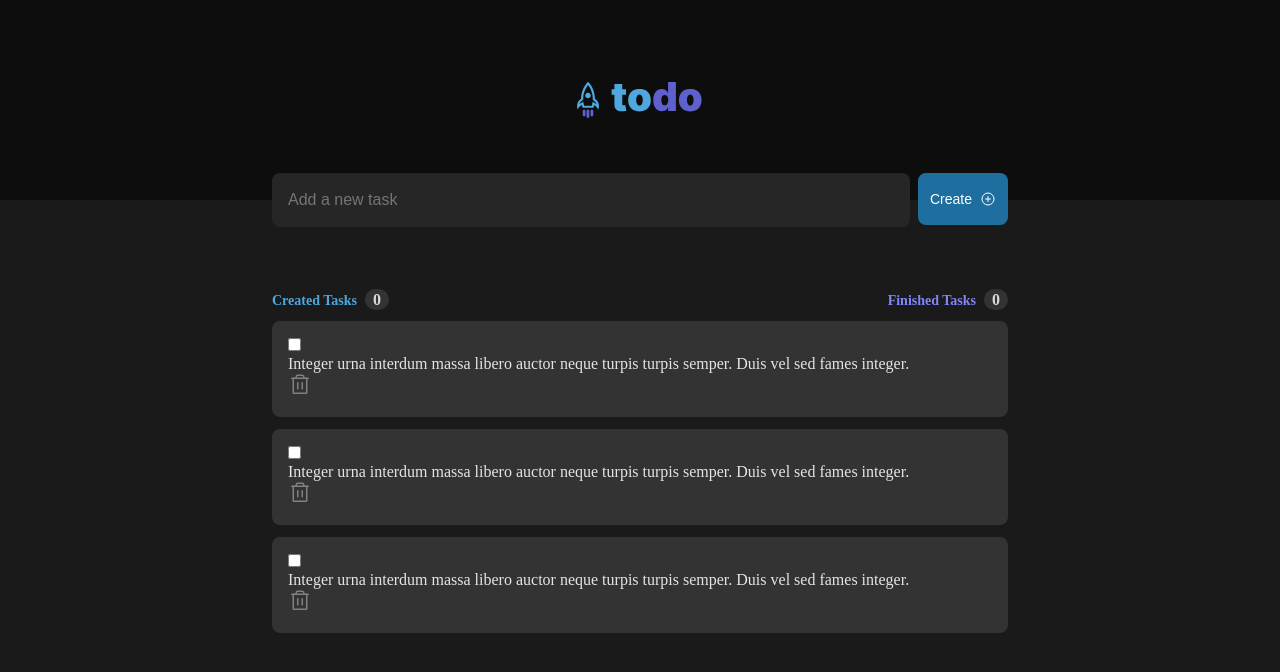
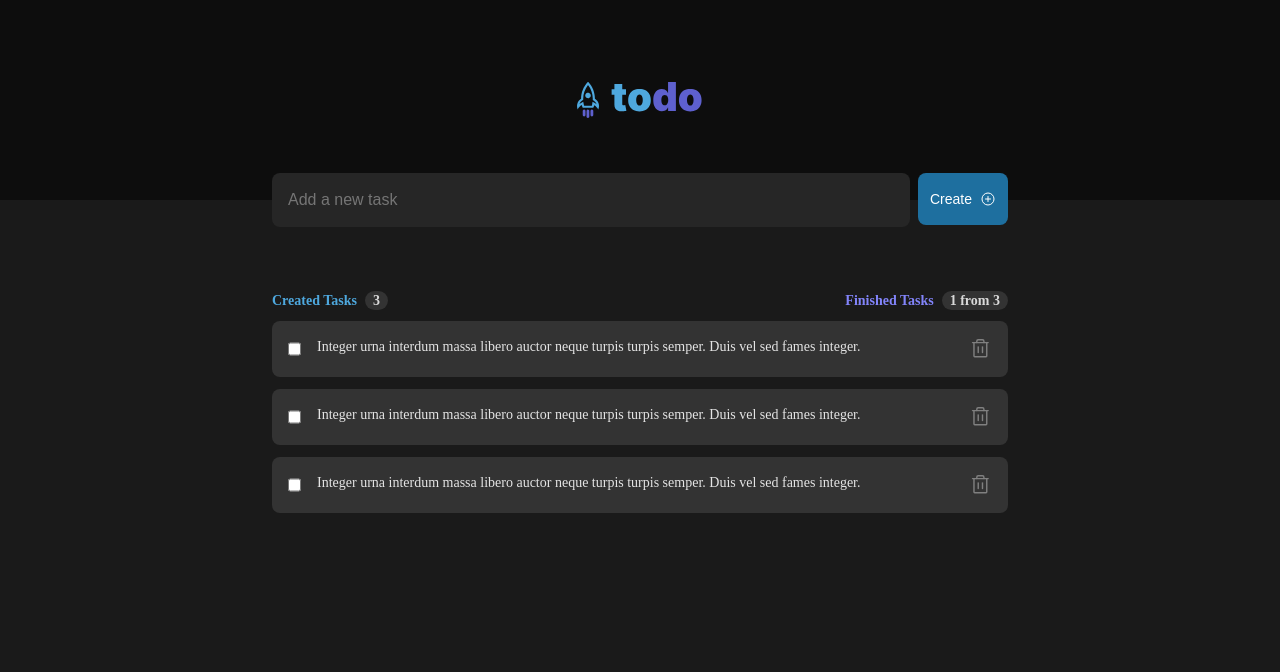
Before and after one commit to ThiagoLG/todo-list, a React (Vite) app: page / in a window 1280 px wide. Shown: the top 672 px of the page. Built offline with nearby package versions, Linux system fonts and the light colour scheme.

Commit message:
Implementing functionalities to creaate and remove tasks + defining styles to task item

```diff
--- a/src/App.module.scss
+++ b/src/App.module.scss
@@ -86,7 +86,7 @@ main {
           background-color: $gray-400;
           padding: 0.125rem 0.5rem;
           color: $gray-200;
-          font-size: 10px 0.75rem;
+          font-size: 0.875rem;
           border-radius: 12px;
           margin-left: 0.5rem;
         }
--- a/src/App.tsx
+++ b/src/App.tsx
@@ -1,11 +1,11 @@
 import styles from './App.module.scss'
 import { PlusCircle } from 'phosphor-react'
-import { useState } from 'react'
+import { InvalidEvent, useState } from 'react'
 import { Task } from './components/Task/TaskItem';
 import { ITaskItem } from './models/ITaskItem';
 
 function App() {
-
+  const [newTask, setNewTask] = useState<string>('');
   const [tasksList, setTasksList] = useState<ITaskItem[]>([
     {
       id: '123',
@@ -13,17 +13,47 @@ function App() {
       createdAt: new Date()
     },
     {
-      id: '123',
+      id: '1233',
       description: 'Integer urna interdum massa libero auctor neque turpis turpis semper. Duis vel sed fames integer.',
-      createdAt: new Date()
+      createdAt: new Date(),
+      finishedAt: new Date()
     },
     {
-      id: '123',
+      id: '1234',
       description: 'Integer urna interdum massa libero auctor neque turpis turpis semper. Duis vel sed fames integer.',
       createdAt: new Date()
     }
 
   ]);
+
+
+  function handleNewTaskInvalid(event: any) {
+    (event.target as HTMLInputElement).setCustomValidity('Please, insert a description to your new task.');
+  }
+
+  function handleNewTaskChange(event: any) {
+    event.target.setCustomValidity('');
+    setNewTask(event.target.value);
+  }
+
+  function handleTaskSubmit(event: any) {
+    event.preventDefault();
+
+    setTasksList([
+      ...tasksList,
+      {
+        id: `${Math.floor(Math.random() * 9999999)}`,
+        createdAt: new Date(),
+        description: newTask
+      }]);
+
+    setNewTask('');
+  }
+
+  function handleTaskDelete(taskId: string) {
+    setTasksList(tasksList.filter(task => task.id !== taskId));
+  }
+
 
   return (
     <div className="App">
@@ -36,9 +66,16 @@ function App() {
 
       <main>
 
-        <form>
+        <form onSubmit={handleTaskSubmit}>
           <div className={styles.formGroup}>
-            <input type="text" placeholder='Add a new task' />
+            <input
+              type="text"
+              placeholder='Add a new task'
+              required
+              onInvalid={handleNewTaskInvalid}
+              onChange={handleNewTaskChange}
+              value={newTask}
+            />
             <button type='button'>
               Create
               <PlusCircle size={16} />
@@ -52,12 +89,14 @@ function App() {
 
             <div className={styles.infoLabel}>
               <span className={styles.label}>Created Tasks</span>
-              <span className={styles.counter}>0</span>
+              <span className={styles.counter}>{tasksList.length}</span>
             </div>
 
             <div className={styles.infoLabel}>
               <span className={styles.label}>Finished Tasks</span>
-              <span className={styles.counter}>0</span>
+              <span className={styles.counter}>
+                {tasksList.filter(t => !!t.finishedAt).length} from {tasksList.length}
+              </span>
             </div>
 
           </div>
@@ -73,7 +112,7 @@ function App() {
             </>
             :
             tasksList.map((task) => {
-              return (<Task taskInfos={task} />)
+              return (<Task key={task.id} taskInfos={task} onDeleteTask={handleTaskDelete} />)
             })
           }
 
--- a/src/components/Task/TaskItem.module.scss
+++ b/src/components/Task/TaskItem.module.scss
@@ -1,7 +1,22 @@
 @import '../../reusables/variables.scss';
 
-.taskItem{
+.taskItem {
     background-color: $gray-400;
     border-radius: 8px;
     padding: 1rem;
+    display: flex;
+    justify-content: space-between;
+
+    .taskDescription {
+        font-size: 0.875rem;
+        font-weight: 400;
+        line-height: 1.25rem;
+        padding: 0 1.125rem 0 1rem;
+        width: 100%
+    }
+
+    .trash{
+        cursor: pointer;
+    }
+
 }
--- a/src/components/Task/TaskItem.tsx
+++ b/src/components/Task/TaskItem.tsx
@@ -2,13 +2,17 @@ import styles from './TaskItem.module.scss'
 import { ITaskComponent } from '../../models/ITaskComponent'
 import { Trash } from 'phosphor-react'
 
-export function Task({ taskInfos }: ITaskComponent) {
+export function Task({ taskInfos, onDeleteTask }: ITaskComponent) {
+
+    function handleDeleteTask() {
+        onDeleteTask(taskInfos.id);
+    }
 
     return (
         <div className={styles.taskItem}>
             <input type="checkbox" />
-            <div>{taskInfos.description}</div>
-            <Trash size={24} color="#808080" />
+            <div className={styles.taskDescription}>{taskInfos.description}</div>
+            <Trash className={styles.trash} size={24} color="#808080" onClick={handleDeleteTask} />
         </div>
     )
 }
--- a/src/models/ITaskComponent.ts
+++ b/src/models/ITaskComponent.ts
@@ -1,5 +1,7 @@
+import { MouseEventHandler } from "react";
 import { ITaskItem } from "./ITaskItem";
 
 export interface ITaskComponent {
     taskInfos: ITaskItem;
+    onDeleteTask: (taskId: string) => void;
 }
```
